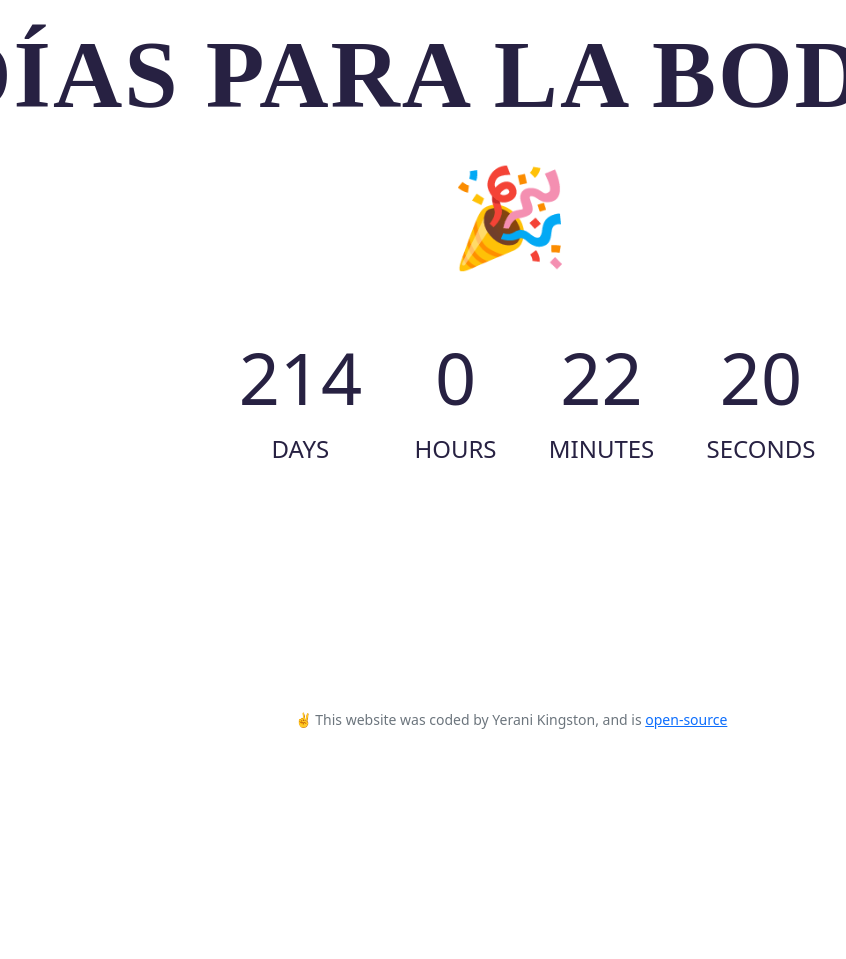
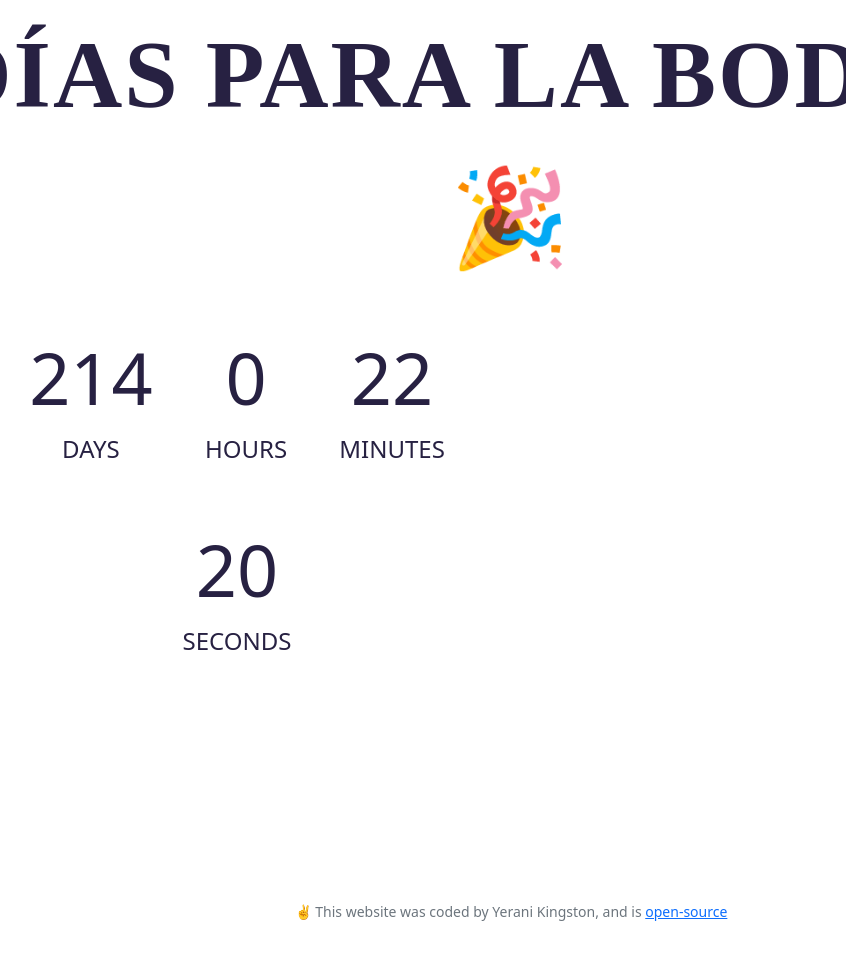
Before and after one commit to yeranik/Wedding-Invitations, a plain HTML site: page index.html in a window 1280 px wide. Shown: the part 9054-10013 px from the top of the page, without its empty margins (129-975 px from the left). Before the commit the page ends 9865 px from the top, so only its background shows below. Drawn offline with nearby package versions, Linux system fonts and the light colour scheme.

Commit message:
Update index.html

```diff
--- a/index.html
+++ b/index.html
@@ -260,7 +260,7 @@
     <div class="wed-countdown mt-5">
       <div class="project-description">
         <h1 id="headline">Días para la boda 🥳🎉</h1>
-        <div id="countdown">
+        <div class="col-lg-6" id="countdown">
           <ul>
             <li><span id="days"></span>days</li>
             <li><span id="hours"></span>Hours</li>
```
